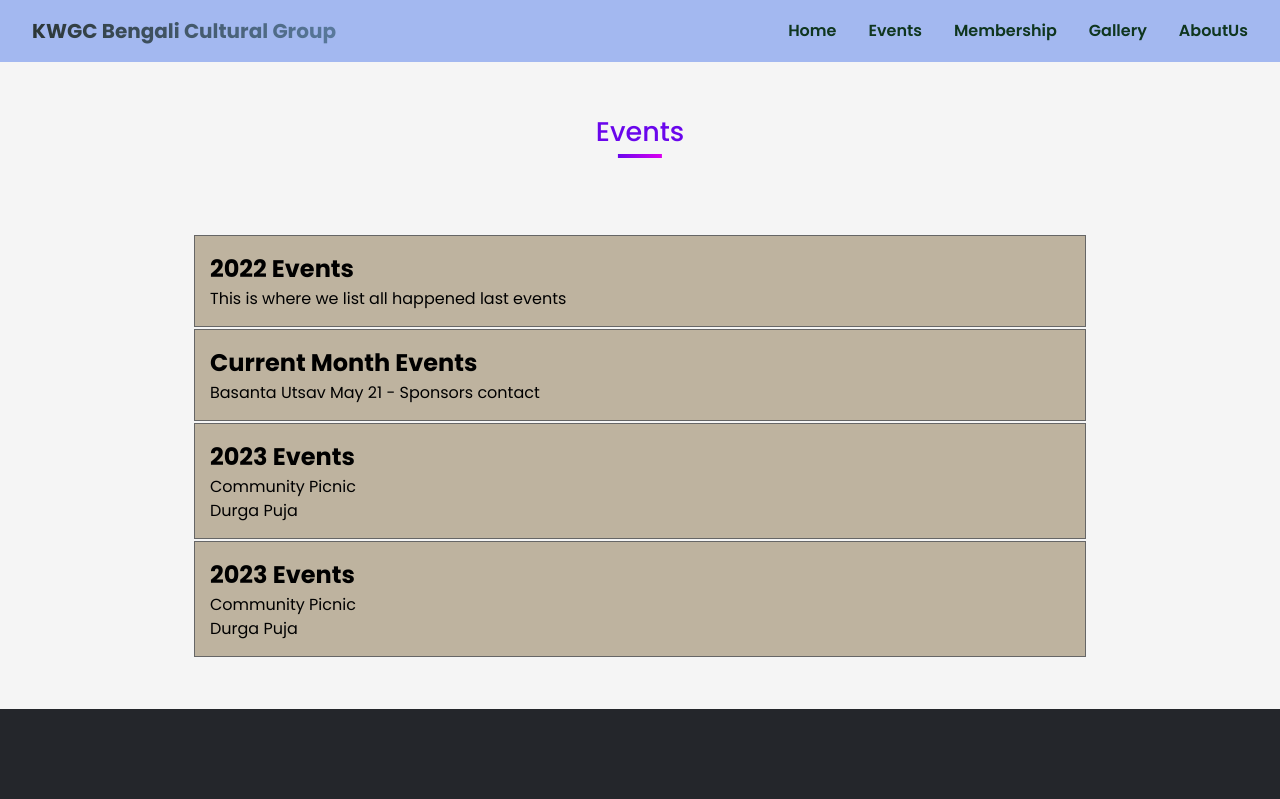
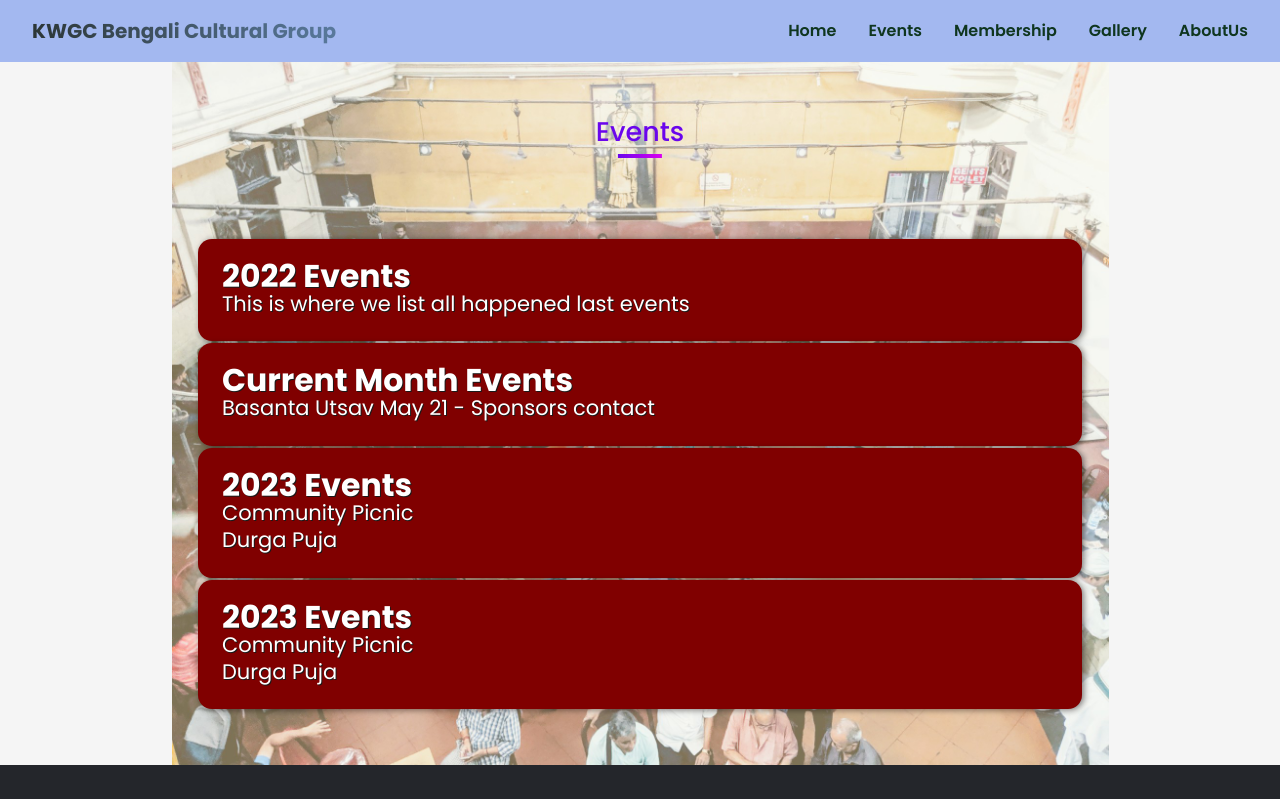
Before and after one commit to mekalyan26/communitysite, a React (Create React App) app in the folder sitefrontend/: page /events in a window 1280 px wide. Shown: the top 799 px of the page. Built offline with nearby package versions, Linux system fonts and the light colour scheme; a web font is replaced by a local one.

Commit message:
updated gallery page

```diff
--- a/sitefrontend/src/components/AboutUsContent.css
+++ b/sitefrontend/src/components/AboutUsContent.css
@@ -4,11 +4,11 @@
             margin: 0;
             box-sizing: border-box;
         }
-        .mainAboutUs{
+        .main{
             width: 100%;
             height: auto;
-            /*background-color: rgb(245, 245, 245);
-            background-image: url("../../public/images/socialkolkata.jpg");*/
+            /*background-color: rgb(245, 245, 245);*/
+            background-image: url("../../public/images/socialkolkata.jpg");
             background-size: contain;
             background-repeat: no-repeat;
             background-position: center center;
--- a/sitefrontend/src/components/Events.css
+++ b/sitefrontend/src/components/Events.css
@@ -1,10 +1,28 @@
 @import url('https://fonts.googleapis.com/css2?family=Poppins:wght@400;500;600&family=Rancho&family=Water+Brush&display=swap');
-        *{
+
+* {
     padding: 0;
     margin: 0;
     box-sizing: border-box;
 }
-        .main{
+
+.stiched {
+    padding: 20px;
+    margin: 10px;
+    background: #800000;
+    color: #fff;
+    font-size: 21px;
+    font-weight: bold;
+    line-height: 1.3em;
+    border: 2px px dashed #fff;
+    border-radius: 10px;
+    box-shadow: 0 0 0 4px #800000, 2px 1px 6px 4px rgba(10, 0, 0, 0.5);
+    text-shadow: 1px 1px #1a1a1a;
+    font-weight: normal;
+}
+
+
+.main {
     width: 100%;
     height: auto;
     background-color: rgb(245, 245, 245);
@@ -13,14 +31,16 @@
     display: grid;
     place-items: center;
 }
-        .main .heading{
+
+.main .heading {
     font-size: 27px;
     font-weight: 500;
     color: rgb(106, 6, 236);
     position: relative;
     margin-bottom: 80px;
 }
-        .heading::after{
+
+.heading::after {
     content: " ";
     position: absolute;
     width: 50%;
@@ -33,22 +53,25 @@
 
 /* Timeline Css Start  */
 
-        .Timeline{
+.Timeline {
     width: 70%;
     height: auto;
     position: relative;
 }
-        .Timeline ul::after{
+
+.Timeline ul::after {
     position: absolute;
     content: '';
     width: 2px;
     height: 100%;
     background-image: linear-gradient(to right, rgb(106, 6, 236), rgb(220, 0, 240));
 }
-        .Timeline ul{
+
+.Timeline ul {
     list-style: none;
 }
-        .Timeline ul li{
+
+.Timeline ul li {
     width: 50%;
     height: auto;
     padding: 15px 20px;
@@ -59,39 +82,47 @@
     position: relative;
     z-index: 99;
 }
-        .Timeline ul li:nth-child(odd){
+
+.Timeline ul li:nth-child(odd) {
     float: left;
     clear: right;
     transform: translateX(-30px);
 }
-        .Timeline ul li:nth-child(odd) .date{
+
+.Timeline ul li:nth-child(odd) .date {
     right: 20px;
 }
-        .Timeline ul li:nth-child(even){
+
+.Timeline ul li:nth-child(even) {
     float: right;
     clear: left;
     transform: translateX(30px);
 }
-        .Timeline ul li:nth-child(4){
+
+.Timeline ul li:nth-child(4) {
     margin-bottom: 0;
 }
-        .Timeline ul li .title{
+
+.Timeline ul li .title {
     font-size: 20px;
     font-weight: 500;
     color: rgb(106, 6, 236);
 }
-        ul li p{
+
+ul li p {
     font-size: 15px;
     color: #444;
     margin: 7px 0;
     line-height: 23px;
 }
-        ul li a{
+
+ul li a {
     font-size: 15px;
     color: rgb(106, 6, 236);
     text-decoration: none;
 }
-        ul li .date{
+
+ul li .date {
     position: absolute;
     top: -45px;
     width: 135px;
@@ -103,7 +134,8 @@
     place-items: center;
     font-size: 14px;
 }
-        .Timeline ul li .circle{
+
+.Timeline ul li .circle {
     width: 30px;
     height: 30px;
     border-radius: 50%;
@@ -111,7 +143,8 @@
     position: absolute;
     top: 0;
 }
-        .Timeline ul li .circle::after{
+
+.Timeline ul li .circle::after {
     content: '';
     position: absolute;
     width: 15px;
@@ -122,49 +155,57 @@
     left: 50%;
     transform: translate(-50%, -50%);
 }
-        .Timeline ul li:nth-child(odd) .circle{
+
+.Timeline ul li:nth-child(odd) .circle {
     right: -30px;
     transform: translate(50%, -50%);
 }
-        .Timeline ul li:nth-child(even) .circle{
+
+.Timeline ul li:nth-child(even) .circle {
     left: -30px;
     transform: translate(-50%, -50%);
 }
 
 /*  Media Query Started  */
 
-        @media screen and (max-width:1224px){
-            .Timeline{
+@media screen and (max-width:1224px) {
+    .Timeline {
         width: 85%;
     }
 }
 
-        @media screen and (max-width:993px){
-            .Timeline{
+@media screen and (max-width:993px) {
+    .Timeline {
         width: 80%;
         transform: translateX(15px);
     }
-            .Timeline ul::after{
+
+    .Timeline ul::after {
         left: -30px;
     }
-            .Timeline ul li{
+
+    .Timeline ul li {
         width: 100%;
         float: none;
         clear: none;
         margin-bottom: 80px;
     }
-            .Timeline ul li:nth-child(odd){
+
+    .Timeline ul li:nth-child(odd) {
         text-align: left;
         transform: translateX(0);
     }
-            .Timeline ul li:nth-child(odd) .date{
+
+    .Timeline ul li:nth-child(odd) .date {
         left: 20px;
     }
-            .Timeline ul li:nth-child(odd) .circle{
+
+    .Timeline ul li:nth-child(odd) .circle {
         left: -30px;
         transform: translate(-50%, -50%);
     }
-            .Timeline ul li:nth-child(even){
+
+    .Timeline ul li:nth-child(even) {
         transform: translateX(0);
     }
 }
--- a/sitefrontend/src/components/Events.js
+++ b/sitefrontend/src/components/Events.js
@@ -8,20 +8,20 @@ export const HomePage = () => {
             <h3 class="heading"> Events </h3>
 
             <div class="Timeline">
-                <div className="column">
+                <div className="stiched">
                     <h2>2022 Events</h2>
                     <p>This is where we list all happened last events</p>
                 </div>
-                <div className="column">
+                <div className="stiched">
                     <h2>Current Month Events</h2>
                     <p>Basanta Utsav May 21 - Sponsors contact</p>
                 </div>
-                <div className="column">
+                <div className="stiched">
                     <h2>2023 Events</h2>
                     <p>Community Picnic</p>
                     <p>Durga Puja</p>
                 </div>
-                <div className="column">
+                <div className="stiched">
                     <h2>2023 Events</h2>
                     <p>Community Picnic</p>
                     <p>Durga Puja</p>
--- /dev/null
+++ b/sitefrontend/src/components/Gallery1.js
@@ -0,0 +1,21 @@
+const lightbox = document.createElement('div')
+lightbox.id = 'lightbox'
+document.body.appendChild(lightbox)
+
+const images = document.querySelectorAll('img')
+images.forEach(image => {
+  image.addEventListener('click', e => {
+    lightbox.classList.add('active')
+    const img = document.createElement('img')
+    img.src = image.src
+    while (lightbox.firstChild) {
+      lightbox.removeChild(lightbox.firstChild)
+    }
+    lightbox.appendChild(img)
+  })
+})
+
+lightbox.addEventListener('click', e => {
+  if (e.target !== e.currentTarget) return
+  lightbox.classList.remove('active')
+})
--- a/sitefrontend/src/components/GalleryCard.css
+++ b/sitefrontend/src/components/GalleryCard.css
@@ -5,74 +5,41 @@
     font-family: 'Poppins' sans-serif;
 }
 
-.container1 {
+.grids {
+    display: grid;
+    grid-template-columns: repeat(4, 200px);
+    justify-content: center;
+    align-content: center;
+    grid-gap: 10px;
+    height: 100vh;
+  }
+
+  .grids img {
+    width: 200px;
+    height: 200px;
+    cursor: pointer;
+  }
+
+  #lightbox {
+    position: fixed;
+    z-index: 1000;
+    top: 0;
+    width: 100%;
+    height: 100%;
+    background-color: rgba(0, 0, 0, .8);
+    display: none;
+  }
+
+  #lightbox.active {
     display: flex;
-    flex-direction: column;
     justify-content: center;
     align-items: center;
-    text-align: center;
-    margin: 40px 20px 0px 20px;
-}
+  }
 
-.main {
-    width: 100%;
-    height: auto;
-    background-color: rgb(245, 245, 245);
-    font-family: poppins;
-    padding: 50px 0;
-    display: grid;
-    place-items: center;
-}
-
-.imgSlider {
-    position: relative;
-    width: 800px;
-    height: 500px;
-    margin: 10px;
-    background: lightseagreen;
-
-}
-
-.imgSlider .slide {
-
-    z-index: 1;
-    position: absolute;
-    width: 100%;
-
-}
-
-.imgSlider .slide img {
-
-    z-index: 1;
-    border-radius: 5px;
-    width: 100%;
-
-}
-
-.imgSlider .slide .info {
-
-    position: absolute;
-    top: 0;
-    padding: 15px 30px;
-
-}
-
-.imgSlider .slide .info h2 {
-
-    color: white;
-    font-size: 40px;
-    text-transform: uppercase;
-    font-weight: 600;
-    letter-spacing: 2px;
-
-}
-
-.imgSlider .slide .info p {
-
-    color: white;
-    background: rgbs(0, 0, 0, 0.1);
-    font-size: 16px;
-    width: 60%;
-    padding: 10px;
-    border-radius: 4px;
-}
+  #lightbox img {
+    max-width: 90%;
+    max-height: 80%;
+    padding: 4px;
+    background-color: black;
+    border: 2px solid white;
+  }
--- a/sitefrontend/src/components/GalleryCard.js
+++ b/sitefrontend/src/components/GalleryCard.js
@@ -1,46 +1,22 @@
 import "./GalleryCard.css";
+import "./Gallery1.js"
 
 
 
 const GalleryCard = () => {
   return (
-    <div class="slider">
-          <div class="list">
-          <div class="item">
+    <div class="grids">
 	<img src="images/saraswatipuja2018.jpg" alt=""/>
-            </div>
-            <div class="item">
+    <img src="images/picnic2015.jpg" alt=""/>
+    <img src="images/saraswatipuja2018.jpg" alt=""/>
 	<img src="images/durgapuja2018.jpg" alt=""/>
-            </div>
-            <div class="item">
 	<img src="images/durgapuja2017.jpg" alt=""/>
-            </div>
-            <div class="item">
+    <img src="images/picnic2017.jpg" alt=""/>
 	<img src="images/gardenparty2017.jpg" alt=""/>
-            </div>
-            <div class="item">
 	<img src="images/durgapuja2016.jpg" alt=""/>
-            </div>
-            <div class="item">
     <img src="images/durgapuja2015.jpg" alt=""/>
-            </div>
-            <div class="item">
 	<img src="images/durgapuja2014.jpg" alt=""/>
-            </div>
-        </div>
-        <div class="buttons">
-            <button id="prev" ></button>
-            <button id="next"></button>
-        </div>
-        <ul class="dots">
-            <li class="active"></li>
-            <li></li>
-            <li></li>
-            <li></li>
-            <li></li>
-            <li></li>
-            <li></li>
-        </ul>
+    <img src="images/picnic2022.jpg" alt=""/>
   </div>
 
   )
--- a/sitefrontend/src/components/HomePage.css
+++ b/sitefrontend/src/components/HomePage.css
@@ -30,12 +30,15 @@
             position: absolute;
             inset: 0;
             font-size: 2rem;
+            color: antiquewhite;
             padding: 1rem;
-            background: rgba(255, 255, 255, .4);
+            background: rgba(90, 66, 66, 0.4);
             display: flex;
             justify-content: center;
             align-items: center;
           }
+
+
 
           .img-wrapper1 > img,
           .img-wrapper1 > .content {
--- a/sitefrontend/src/components/HomePage.js
+++ b/sitefrontend/src/components/HomePage.js
@@ -9,7 +9,12 @@ export const HomePage = () => {
         <div className='grid'>
             <div className='img-wrapper1'>
                 <img  src='images/maadurga.jpg' />
-                <div className="content blur fade">Welcome !</div>
+                <div className="content blur fade">
+                    <p>
+                        We are Kitchener Waterloo Cambridge
+                        Guelp Bengali Cultural Group !
+                    </p>
+                </div>
             </div>
 
         </div>
```
Lines whose indentation alone changed are shown as unchanged.
